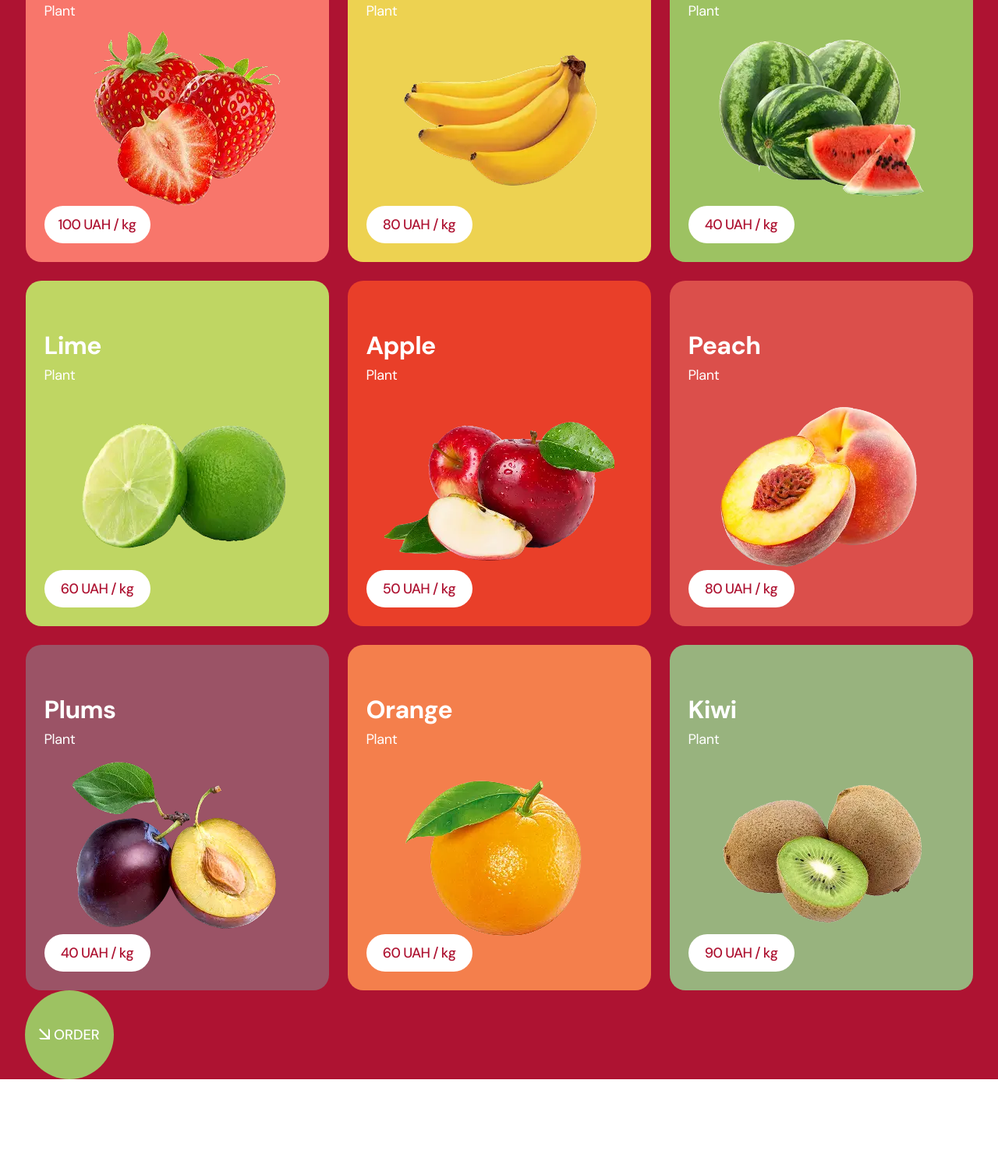
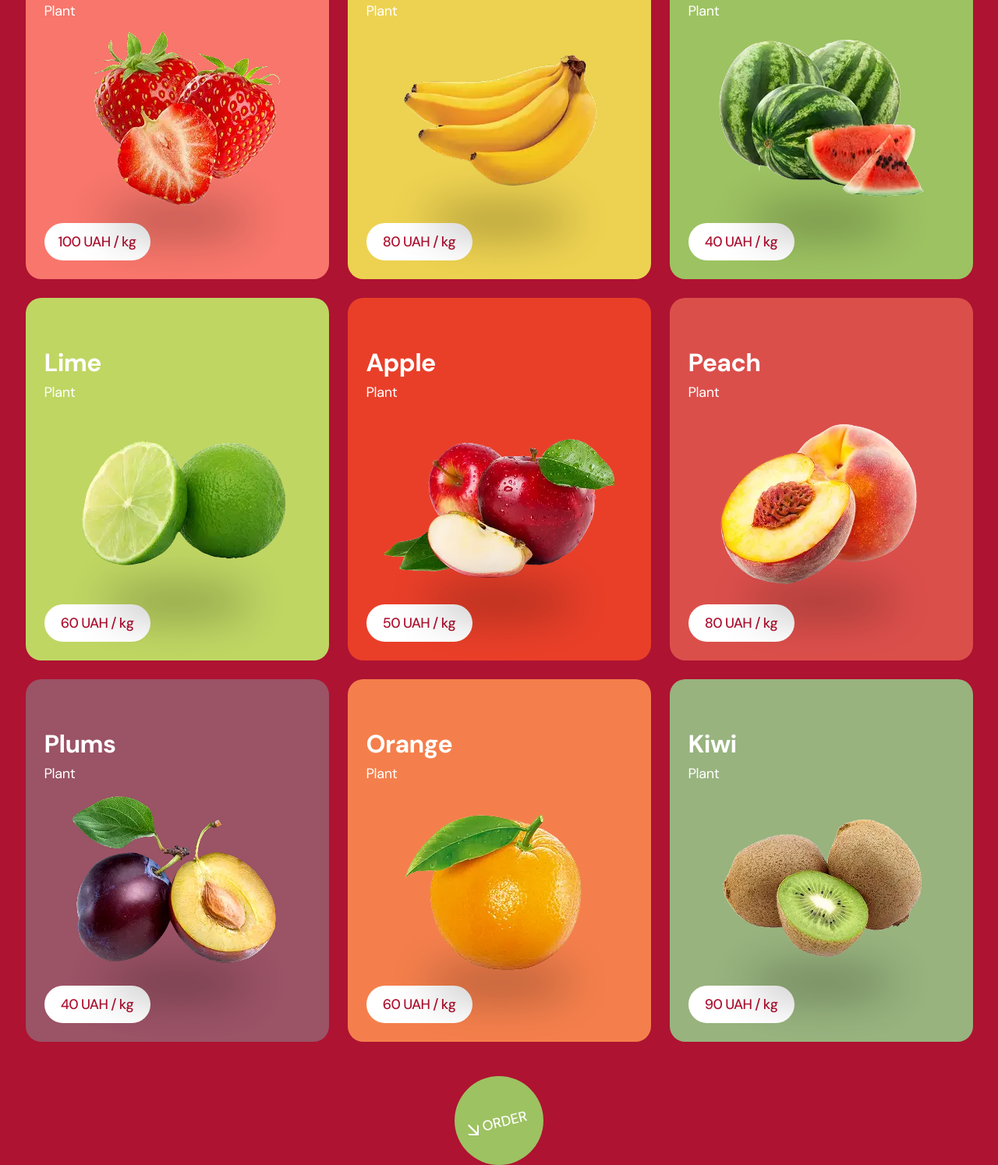
Before and after one commit to Szumapman/fresh-harvest-box, a website built with Vite: page index.html in a window 1280 px wide. Shown: the part 2426-3920 px from the top of the page at 78% size. Before the commit the page ends 3810 px from the top, so only its background shows below. Built offline with nearby package versions, Linux system fonts and the light colour scheme.

Commit message:
refactor

```diff
--- a/src/partials/fruits.html
+++ b/src/partials/fruits.html
@@ -11,7 +11,6 @@
     </div>
     <ul class="fruits-cards-list">
       <li class="fruits-card-item">
-        <div class="fruits-card-item-wrap">
         <h3 class="fruits-card-header">strawberry</h3>
         <p class="fruits-card-description">plant</p>
         <img
@@ -23,11 +22,10 @@
           "
           src="./images/fruits-strawberry.webp"
         />
+        <div class="fruits-card-fruit-shadow"></div>
         <p class="fruits-card-price-cta">100 UAH / kg</p>
-        </div>
       </li>
       <li class="fruits-card-item">
-        <div class="fruits-card-item-wrap">
         <h3 class="fruits-card-header">banana</h3>
         <p class="fruits-card-description">plant</p>
         <img
@@ -39,11 +37,10 @@
           "
           src="./images/fruits-banana.webp"
         />
+        <div class="fruits-card-fruit-shadow"></div>
         <p class="fruits-card-price-cta">80 UAH / kg</p>
-        </div>
       </li>
       <li class="fruits-card-item">
-        <div class="fruits-card-item-wrap">
         <h3 class="fruits-card-header">watermelon</h3>
         <p class="fruits-card-description">plant</p>
         <img
@@ -55,27 +52,22 @@
           "
           src="./images/fruits-watermelon.webp"
         />
+        <div class="fruits-card-fruit-shadow"></div>
         <p class="fruits-card-price-cta">40 UAH / kg</p>
-        </div>
       </li>
       <li class="fruits-card-item">
-        <div class="fruits-card-item-wrap">
         <h3 class="fruits-card-header">lime</h3>
         <p class="fruits-card-description">plant</p>
         <img
           class="fruits-card-img"
           alt="fresh limes"
-            srcset="
-              ./images/fruits-lime.webp    1x,
-              ./images/fruits-lime@2x.webp 2x
-            "
+          srcset="./images/fruits-lime.webp 1x, ./images/fruits-lime@2x.webp 2x"
           src="./images/fruits-lime.webp"
         />
+        <div class="fruits-card-fruit-shadow"></div>
         <p class="fruits-card-price-cta">60 UAH / kg</p>
-        </div>
       </li>
       <li class="fruits-card-item">
-        <div class="fruits-card-item-wrap">
         <h3 class="fruits-card-header">apple</h3>
         <p class="fruits-card-description">plant</p>
         <img
@@ -87,11 +79,10 @@
           "
           src="./images/fruits-apple.webp"
         />
+        <div class="fruits-card-fruit-shadow"></div>
         <p class="fruits-card-price-cta">50 UAH / kg</p>
-        </div>
       </li>
       <li class="fruits-card-item">
-        <div class="fruits-card-item-wrap">
         <h3 class="fruits-card-header">peach</h3>
         <p class="fruits-card-description">plant</p>
         <img
@@ -103,11 +94,10 @@
           "
           src="./images/fruits-peach.webp"
         />
+        <div class="fruits-card-fruit-shadow"></div>
         <p class="fruits-card-price-cta">80 UAH / kg</p>
-        </div>
       </li>
       <li class="fruits-card-item">
-        <div class="fruits-card-item-wrap">
         <h3 class="fruits-card-header">plums</h3>
         <p class="fruits-card-description">plant</p>
         <img
@@ -119,11 +109,10 @@
           "
           src="./images/fruits-plums.webp"
         />
+        <div class="fruits-card-fruit-shadow"></div>
         <p class="fruits-card-price-cta">40 UAH / kg</p>
-        </div>
       </li>
       <li class="fruits-card-item">
-        <div class="fruits-card-item-wrap">
         <h3 class="fruits-card-header">orange</h3>
         <p class="fruits-card-description">plant</p>
         <img
@@ -135,31 +124,33 @@
           "
           src="./images/fruits-orange.webp"
         />
+        <div class="fruits-card-fruit-shadow"></div>
         <p class="fruits-card-price-cta">60 UAH / kg</p>
-        </div>
       </li>
       <li class="fruits-card-item">
-        <div class="fruits-card-item-wrap">
         <h3 class="fruits-card-header">kiwi</h3>
         <p class="fruits-card-description">plant</p>
         <img
           class="fruits-card-img"
           alt="fresh kiwis"
-            srcset="
-              ./images/fruits-kiwi.webp    1x,
-              ./images/fruits-kiwi@2x.webp 2x
-            "
+          srcset="./images/fruits-kiwi.webp 1x, ./images/fruits-kiwi@2x.webp 2x"
           src="./images/fruits-kiwi.webp"
         />
+        <div class="fruits-card-fruit-shadow"></div>
         <p class="fruits-card-price-cta">90 UAH / kg</p>
-        </div>
       </li>
     </ul>
+    <div class="fruits-order-wrap">
       <button class="fruits-order-button" type="button">
+        <div class="fruits-order-button-container">
           <svg class="fruits-order-arrow-icon" width="14" height="14">
             <use href="./images/sprite.svg#icon-arrow"></use>
           </svg>
-      <span class="fruits-order-button-text">order</span>
+          <div class="fruits-order-button-text">
+            <span>order</span>
+          </div>
+        </div>
       </button>
     </div>
+  </div>
 </section>
```
Lines whose indentation alone changed are shown as unchanged.
